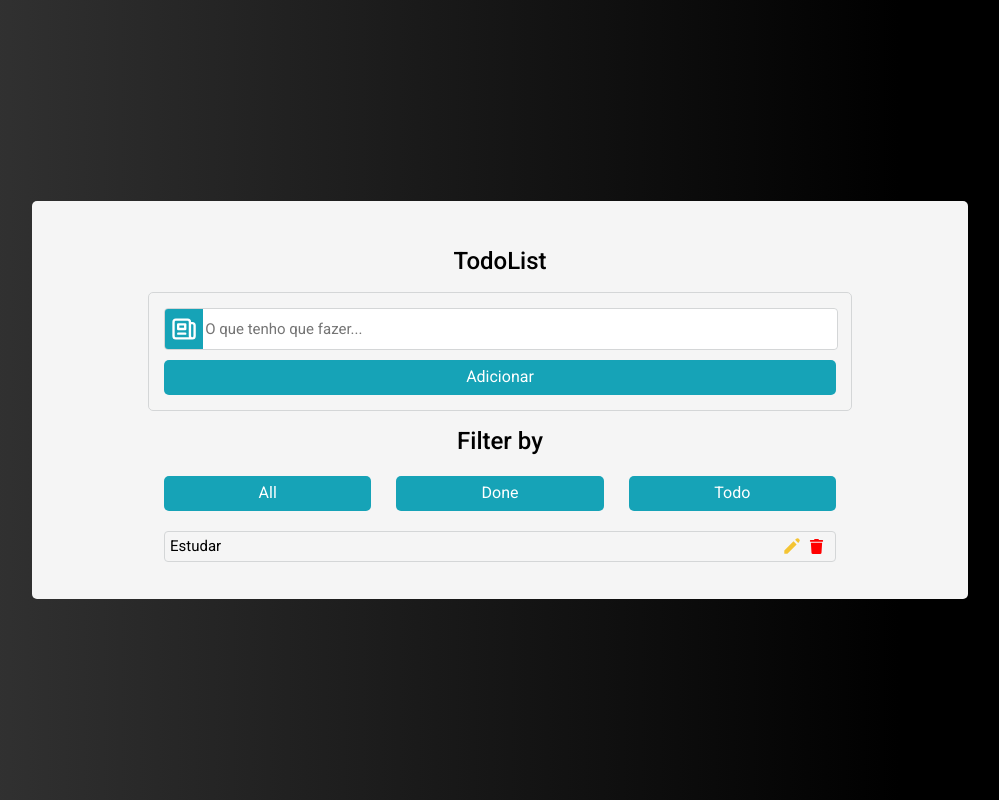
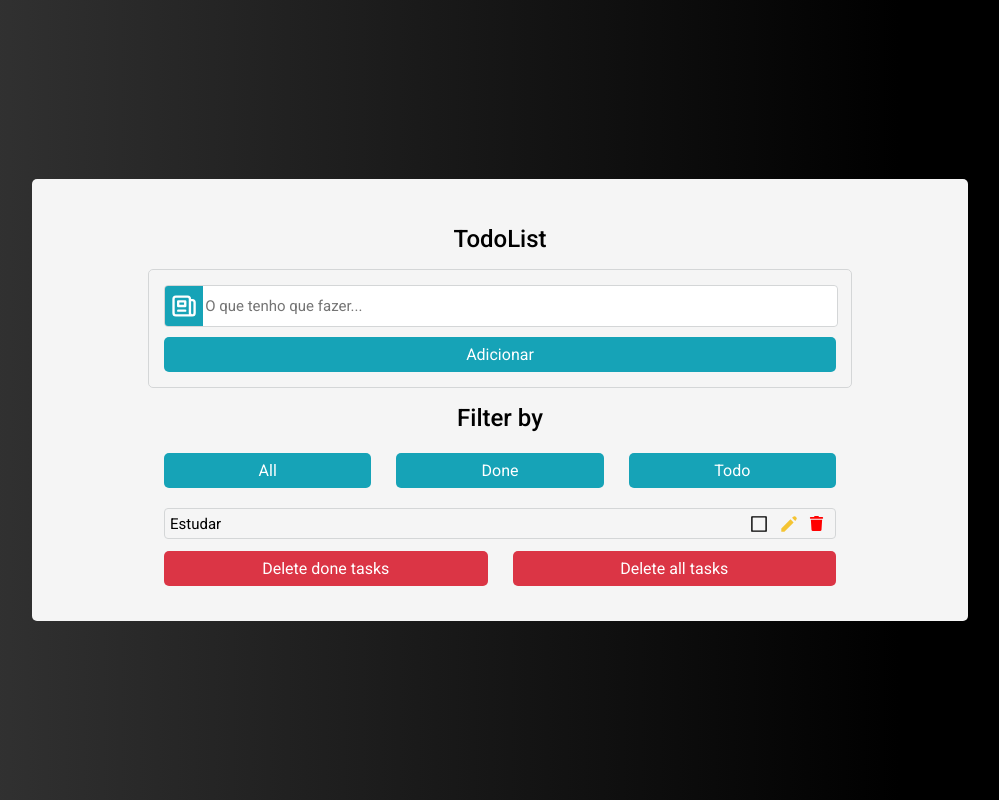
Before and after one commit to IsaqueBatista/To-do_List, a React (Create React App) app: page / in a window 1280 px wide. Shown: the whole page, without its empty margins (140-1139 px from the left). Built offline with nearby package versions, Linux system fonts and the light colour scheme.

Commit message:
Novos components com styled components e estrutura final concluída

```diff
--- a/src/App.jsx
+++ b/src/App.jsx
@@ -16,6 +16,9 @@ import {
   ContainerStyledIconItem,
   StyledIconFaTrash,
   StyledIconHiPencil,
+  StyledIconAiOutlineBorder,
+  ContainerButtonRed,
+  ButtonRed
 } from "./styles.js";
 
 function App() {
@@ -61,6 +64,9 @@ function App() {
                 {item.task}
                 <ContainerStyledIconItem>
                   <div>
+                    <StyledIconAiOutlineBorder />
+                  </div>
+                  <div>
                     <StyledIconHiPencil />
                   </div>
                   <div>
@@ -71,6 +77,12 @@ function App() {
             ))}
           </ul>
         </List>
+
+        <ContainerButtonRed>
+          <ButtonRed onClick={buttonClick}>Delete done tasks</ButtonRed>
+          <ButtonRed onClick={buttonClick}>Delete all tasks</ButtonRed>
+        </ContainerButtonRed>
+
       </ToDoList>
     </Container>
   );
--- a/src/styles.js
+++ b/src/styles.js
@@ -2,17 +2,19 @@ import styled from "styled-components";
 import { HiOutlineNewspaper } from "react-icons/hi";
 import { FaTrash } from "react-icons/fa"
 import { HiPencil } from "react-icons/hi"
+import { AiOutlineBorder } from "react-icons/ai"
 
 
 export const Container = styled.div`
   background: linear-gradient(90deg, #383838 0%, #000000 81.25%);
-  height: 100vh;
-  width: 100vw;
+  height: 100%;
+  min-height: 100vh;
+  width: 100%;
+  max-width: 100vw;
 
   display: flex;
   align-items: center;
   justify-content: center;
-  font-family: roboto;
 `;
 
 export const ToDoList = styled.div`
@@ -66,6 +68,9 @@ export const Button = styled.button`
   font-weight: 400;
   font-size: 16px;
   line-height: 2px;
+
+  cursor: pointer;
+
 `;
 
 export const DivInput = styled.div`
@@ -140,6 +145,7 @@ export const ContainerStyledIconItem = styled.div`
   display: flex;
   justify-content: center;
   align-items: center;
+  gap: 3px;
 
 `;
 
@@ -151,13 +157,13 @@ export const StyledIconFaTrash = styled(FaTrash)`
   display: flex;
   justify-content: center;
   align-items: center;
+  cursor: pointer;
 
 `;
 
 export const StyledIconHiPencil = styled(HiPencil)`
   padding: 0 3px;
   color: #F4C433;
-  /* height: 15px; */
 
   height: 30px;
   width: 22px;
@@ -165,5 +171,52 @@ export const StyledIconHiPencil = styled(HiPencil)`
   display: flex;
   justify-content: center;
   align-items: center;
+  cursor: pointer;
 
 `;
+
+export const StyledIconAiOutlineBorder = styled(AiOutlineBorder)`
+  padding: 0 3px;
+  color: zinc;
+  height: 30px;
+  width: 20px;
+
+  display: flex;
+  justify-content: center;
+  align-items: center;
+  cursor: pointer;
+
+`;
+
+export const ContainerButtonRed = styled.div`
+  display: inline-flex;
+  width: 75%;
+  gap: 25px;
+  padding: 5px 15px;
+  font-weight: 600;
+`;
+
+
+export const ButtonRed = styled.button`
+  background: red;
+
+  /* text-decoration: line-through; */
+  background: #db3545;
+
+  border-radius: 5px;
+  width: 100%;
+  height: 35px;
+  border: none;
+
+  display: flex;
+  align-items: center;
+  justify-content: center;
+
+  color: #ffffff;
+  font-weight: 400;
+  font-size: 16px;
+  line-height: 2px;
+
+  cursor: pointer;
+
+`;
```
